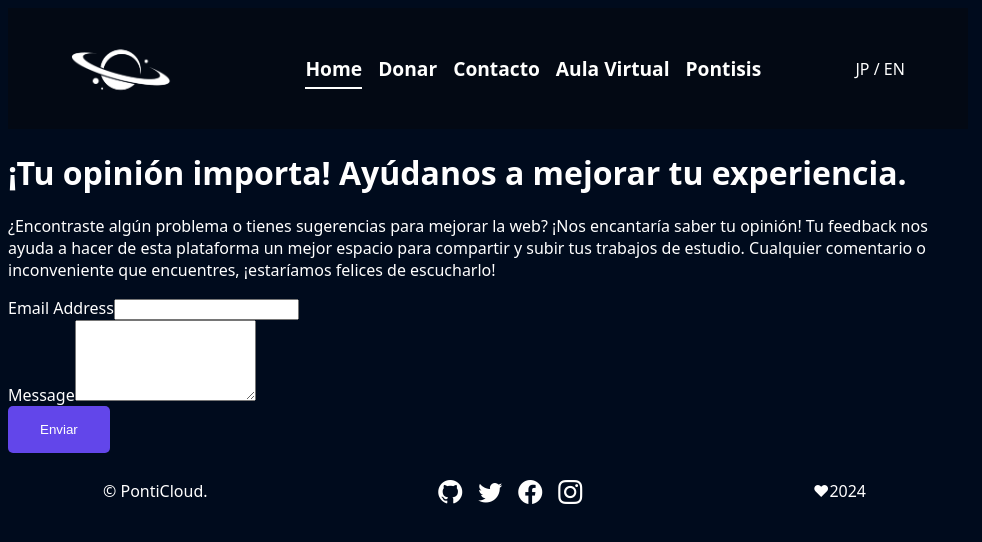
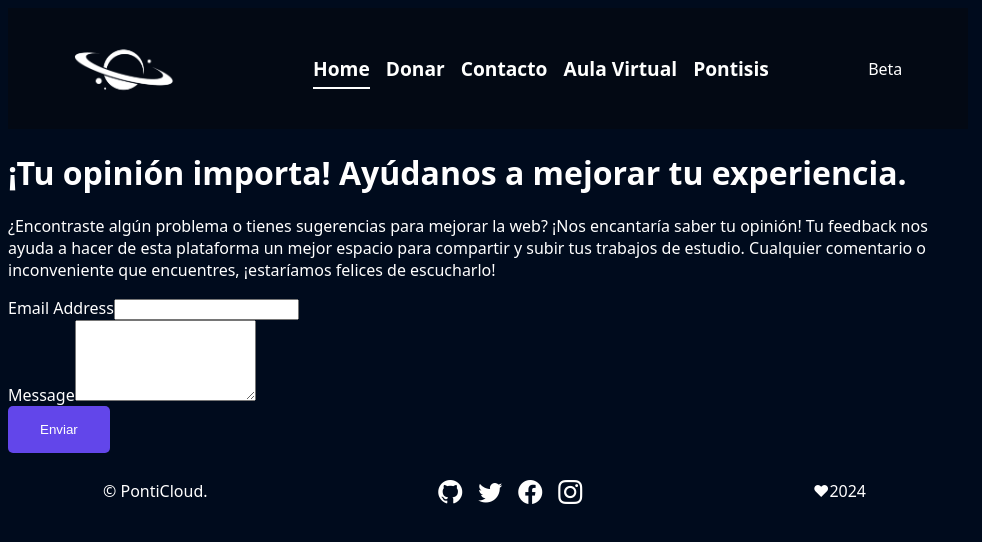
Before and after one commit to DruChill/PontiCloud, a React (Vite) app: page /contact in a window 1280 px wide. Shown: the top 542 px of the page, without its empty margins (0-982 px from the left). Built offline with nearby package versions, Linux system fonts and the light colour scheme; no server answers.

Commit message:
Update Header component; replace language text with a beta badge

```diff
--- a/src/assets/Components/Header.jsx
+++ b/src/assets/Components/Header.jsx
@@ -23,7 +23,7 @@ function Header() {
             </li>
         </ul>
         </nav>
-        <p>JP / EN</p>
+        <div className="badge">Beta</div>
     </header>
   )
 }
```
